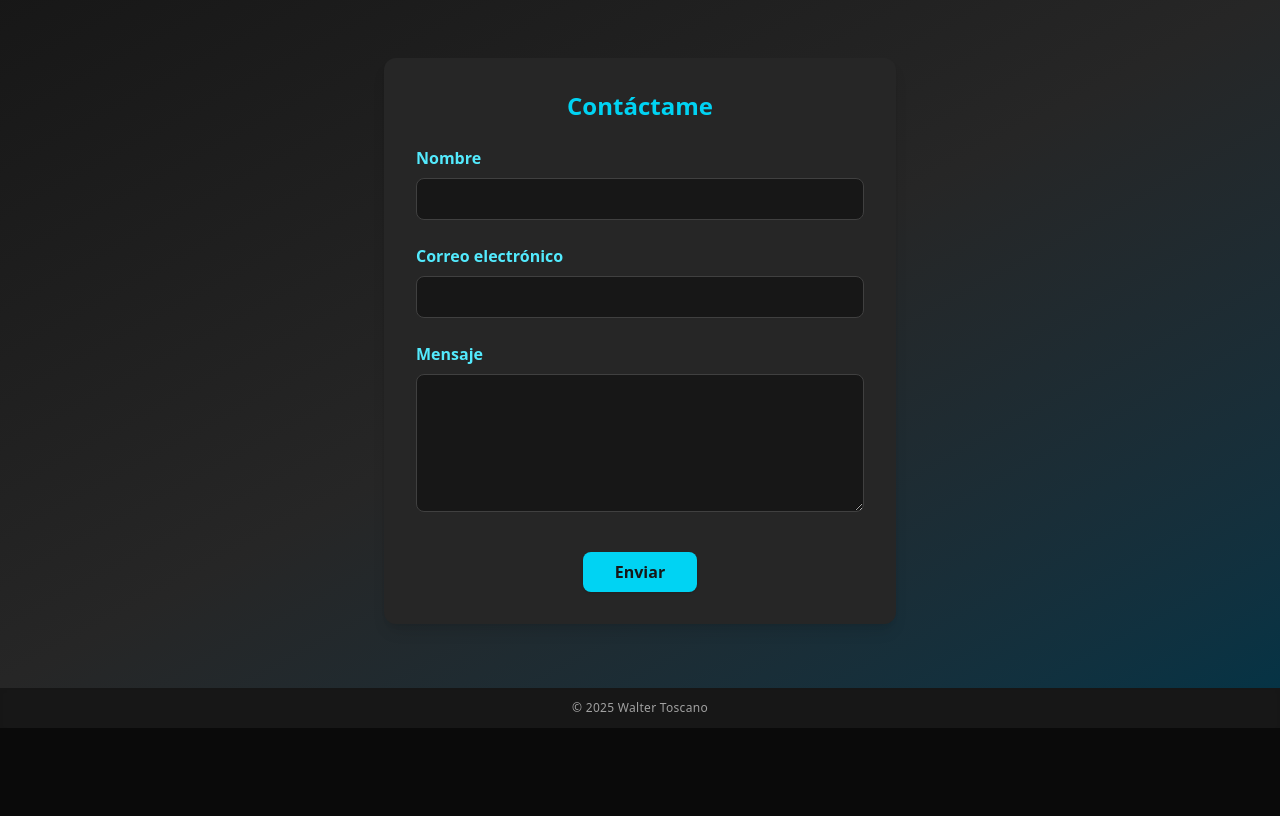
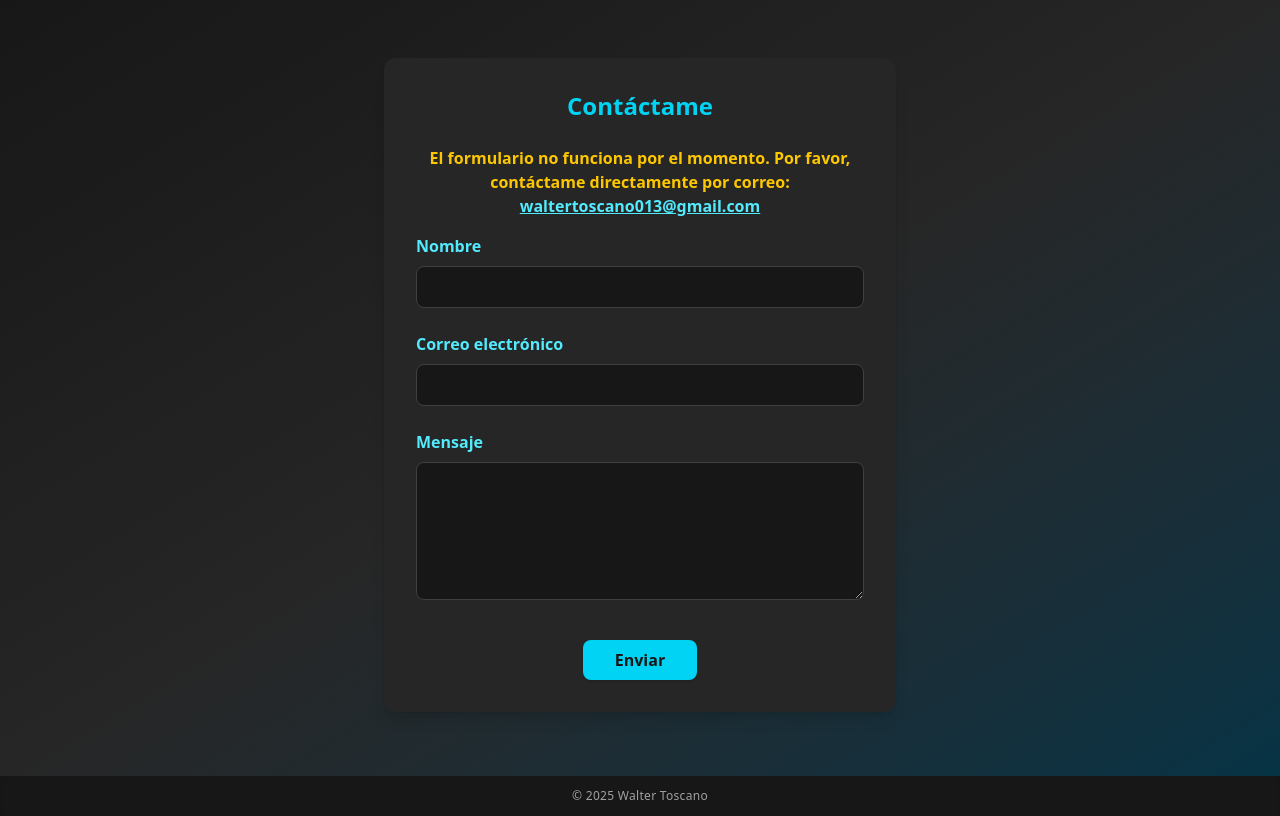
Before and after one commit to ALECRAFT-BOT/personal-proyect, a website: page contacto.html in a window 1280 px wide. Shown: the part 86-902 px from the top of the page. Before the commit the page ends 814 px from the top, so only its background shows below. Drawn offline with nearby package versions, Linux system fonts and the light colour scheme.

Commit message:
arreglos formulario

```diff
--- a/contacto.html
+++ b/contacto.html
@@ -32,7 +32,11 @@
         <main class="flex-1 flex items-center justify-center px-4 bg-gradient-to-br from-neutral-900 via-neutral-800 to-cyan-950">
             <section class="max-w-lg w-full bg-neutral-800 rounded-xl shadow-lg p-8 flex flex-col items-center text-center text-neutral-100 mt-16 mb-16">
             <h2 class="text-2xl font-bold text-cyan-400 mb-6">Contáctame</h2>
-                <form action="mailto:walter.toscano@email.com" method="POST" enctype="text/plain" class="w-full space-y-6">
+            <p class="mb-4 text-yellow-400 font-semibold">
+            El formulario no funciona por el momento. Por favor, contáctame directamente por correo:<br>
+            <a href="mailto:waltertoscano013@gmail.com" class="text-cyan-300 underline break-all">waltertoscano013@gmail.com</a>
+            </p>
+            <form action="mailto:waltertoscano013@gmail.com" method="POST" enctype="text/plain" class="w-full space-y-6">
             <div class="flex flex-col items-start w-full">
             <label for="nombre" class="mb-2 text-cyan-300 font-semibold">Nombre</label>
             <input type="text" id="nombre" name="nombre" required class="w-full rounded-lg bg-neutral-900 border border-neutral-700 px-4 py-2 text-neutral-100 focus:outline-none focus:ring-2 focus:ring-cyan-400 transition" />
```
Lines whose indentation alone changed are shown as unchanged.
